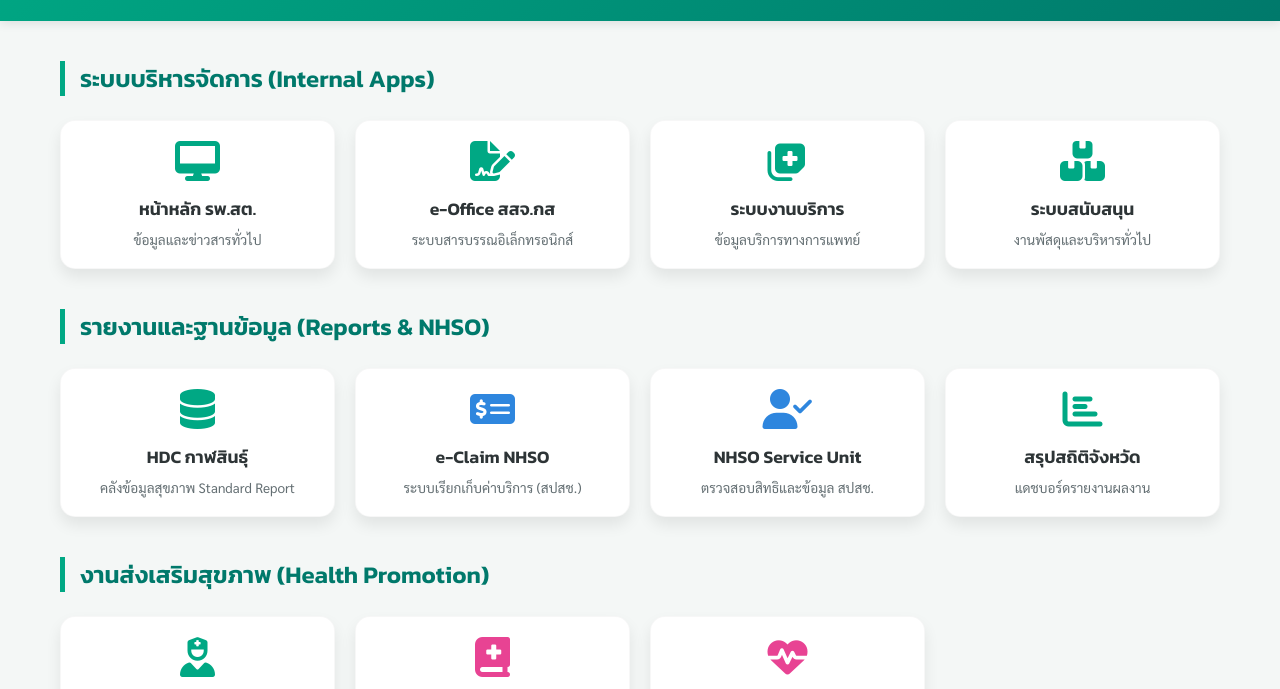
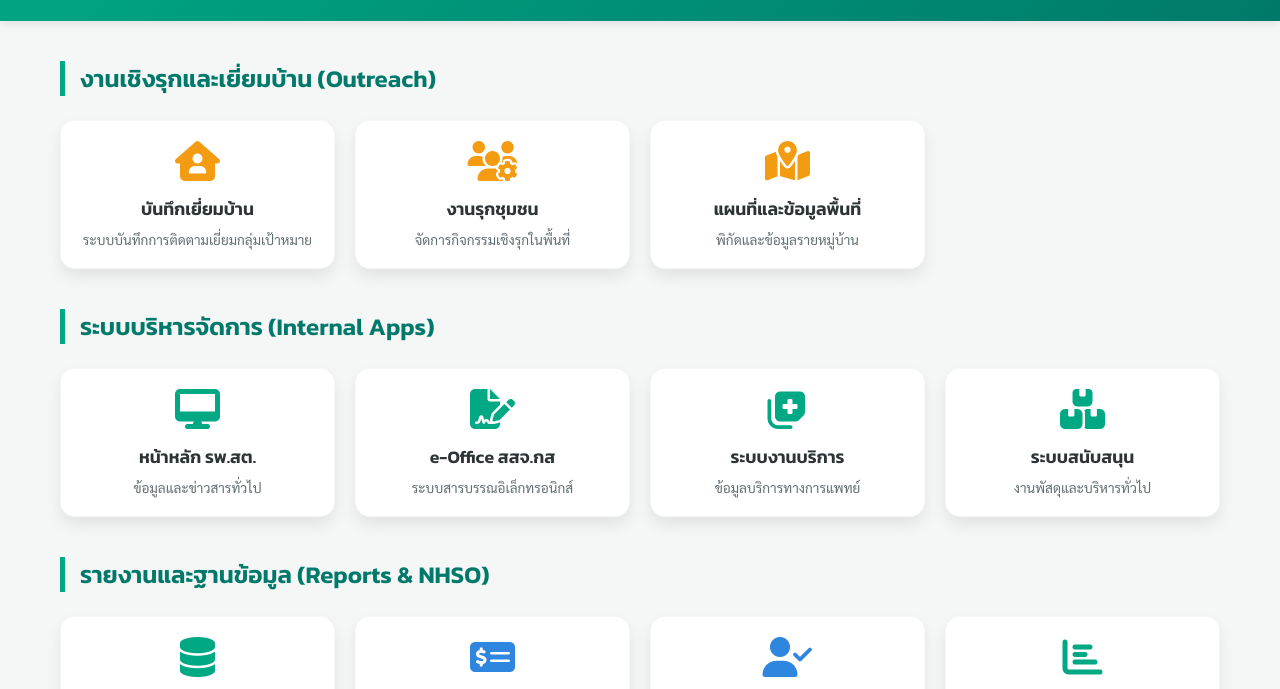
Before and after one commit to phuwi2562/KYPHCWEB2025, a plain HTML site: page index.html in a window 1280 px wide. Shown: the part 91-780 px from the top of the page. Drawn offline with Linux system fonts and the light colour scheme.

Commit message:
Refactor index.html with updated content and styles
ปรับปรุง

```diff
--- a/index.html
+++ b/index.html
@@ -13,6 +13,7 @@
             --moph-dark: #00796b;
             --nhso-blue: #2e86de;
             --anamai-pink: #e84393;
+            --home-orange: #f39c12;
             --bg-color: #f4f7f6;
             --card-shadow: 0 8px 15px rgba(0,0,0,0.08);
         }
@@ -25,7 +26,6 @@
             color: #2d3436;
         }
 
-        /* Header */
         header {
             background: linear-gradient(135deg, var(--moph-green), var(--moph-dark));
             color: white;
@@ -51,7 +51,6 @@
         #time { font-size: 1.3rem; font-weight: 600; display: block; }
         #date { font-size: 0.85rem; opacity: 0.9; }
 
-        /* Container & Sections */
         .container { max-width: 1200px; margin: 2rem auto; padding: 0 20px; }
 
         .section-title {
@@ -62,14 +61,12 @@
             color: var(--moph-dark);
         }
 
-        /* Grid */
         .link-grid {
             display: grid;
             grid-template-columns: repeat(auto-fill, minmax(240px, 1fr));
             gap: 20px;
         }
 
-        /* Card Style */
         .card {
             background: white;
             padding: 20px;
@@ -100,9 +97,10 @@
         .card h3 { font-family: 'Kanit', sans-serif; font-size: 1.1rem; margin-bottom: 8px; }
         .card p { font-size: 0.85rem; color: #636e72; }
 
-        /* Specific Colors for Portals */
+        /* สีเฉพาะกลุ่ม */
         .card.nhso i { color: var(--nhso-blue); }
         .card.anamai i { color: var(--anamai-pink); }
+        .card.home-visit i { color: var(--home-orange); }
 
         footer {
             text-align: center;
@@ -126,11 +124,30 @@
         </div>
         <div class="datetime-box">
             <span id="time">00:00:00</span>
-            <span id="date">วันอาทิตย์ที่ 1 มีนาคม 2569</span>
+            <span id="date">วันพุธที่ 4 มีนาคม 2569</span>
         </div>
     </header>
 
     <div class="container">
+
+        <h2 class="section-title">งานเชิงรุกและเยี่ยมบ้าน (Outreach)</h2>
+        <div class="link-grid">
+            <a href="https://kumyai2026.my.canva.site/c31fdvjgphrdc394" class="card home-visit" target="_blank">
+                <i class="fas fa-house-user"></i>
+                <h3>บันทึกเยี่ยมบ้าน</h3>
+                <p>ระบบบันทึกการติดตามเยี่ยมกลุ่มเป้าหมาย</p>
+            </a>
+            <a href="https://kumyai2026.my.canva.site/c31ctbje563njr7z" class="card home-visit" target="_blank">
+                <i class="fas fa-users-cog"></i>
+                <h3>งานรุกชุมชน</h3>
+                <p>จัดการกิจกรรมเชิงรุกในพื้นที่</p>
+            </a>
+            <a href="https://kumyai2026.my.canva.site/c2thsqy5w3dfjm3e" class="card home-visit" target="_blank">
+                <i class="fas fa-map-marked-alt"></i>
+                <h3>แผนที่และข้อมูลพื้นที่</h3>
+                <p>พิกัดและข้อมูลรายหมู่บ้าน</p>
+            </a>
+        </div>
 
         <h2 class="section-title">ระบบบริหารจัดการ (Internal Apps)</h2>
         <div class="link-grid">
@@ -203,7 +220,7 @@
 
     <footer>
         <p>&copy; <span id="year"></span> โรงพยาบาลส่งเสริมสุขภาพตำบลบ้านคำใหญ่</p>
-        <p>จังหวัดกาฬสินธุ์ | พัฒนาเพื่อการเข้าถึงงานบริการที่รวดเร็ว</p>
+        <p>จังหวัดกาฬสินธุ์ | ระบบศูนย์รวมเครื่องมือดิจิทัล รพ.สต.</p>
     </footer>
 
     <script>
```
